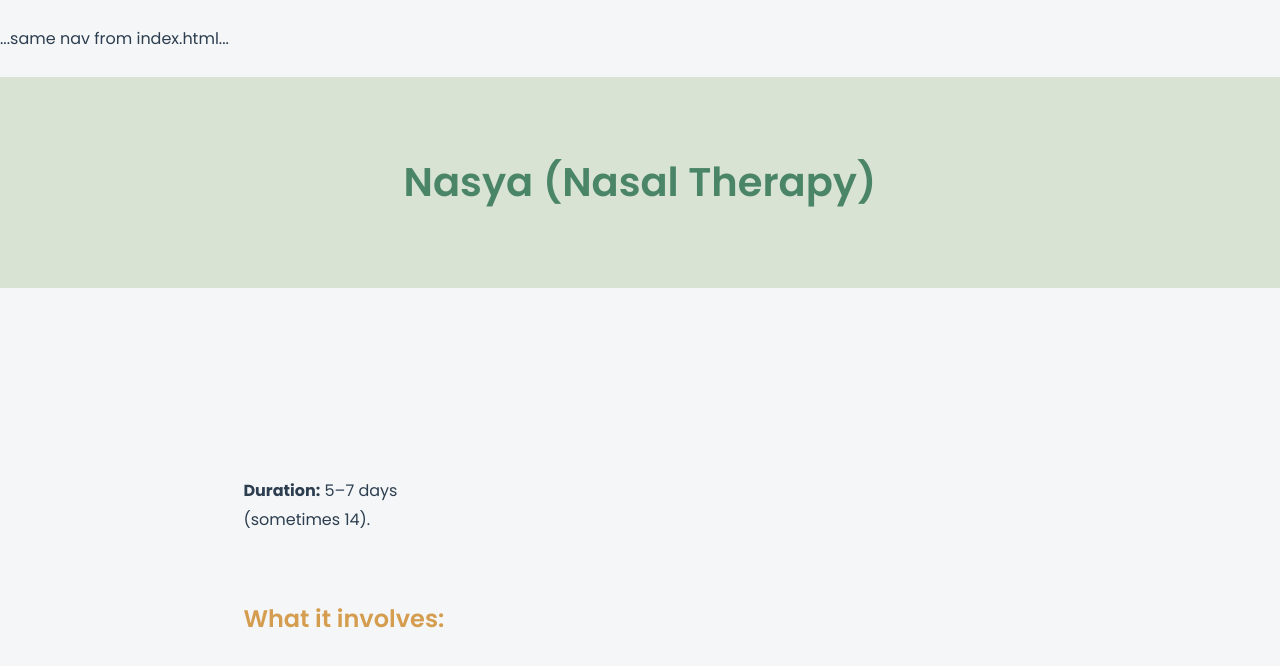
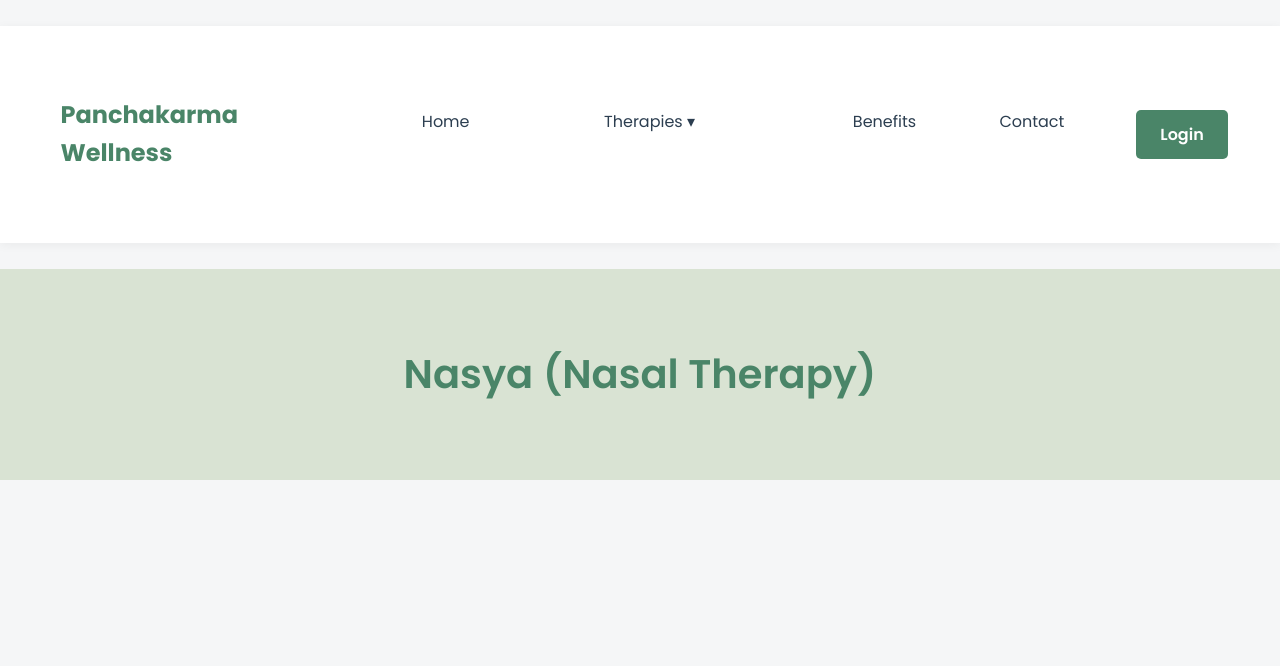
Before and after one commit to dhruvlad1/SIH, a plain HTML site: page nasya.html in a window 1280 px wide. Shown: the top 666 px of the page. Drawn offline with Linux system fonts and the light colour scheme.

Commit message:
Update nasya.html

```diff
--- a/nasya.html
+++ b/nasya.html
@@ -8,7 +8,29 @@
   <link rel="stylesheet" href="therapy.css">
 </head>
 <body>
-  <nav class="main-nav">...same nav from index.html...</nav>
+    <header class="main-header">
+    <div class="container header-content">
+      <div class="logo">Panchakarma Wellness</div>
+      <nav class="main-nav">
+        <ul>
+          <li><a href="index.html">Home</a></li>
+          <li class="dropdown">
+            <a href="#">Therapies ▾</a>
+            <div class="dropdown-content">
+              <a href="vamana.html">Vamana</a>
+              <a href="virechana.html">Virechana</a>
+              <a href="basti.html">Basti</a>
+              <a href="nasya.html">Nasya</a>
+              <a href="raktamokshana.html">Raktamokshana</a>
+            </div>
+          </li>
+          <li><a href="benefits.html">Benefits</a></li>
+          <li><a href="contact.html">Contact</a></li>
+        </ul>
+      </nav>
+      <a href="login.html" class="btn btn-primary">Login</a>
+    </div>
+  </header>
 
   <section class="therapy-header">
     <h1>Nasya (Nasal Therapy)</h1>
@@ -38,6 +60,6 @@
     </div>
   </section>
 
-  <footer>...same footer...</footer>
+    <footer class="main-footer">...</footer>
 </body>
 </html>
```
